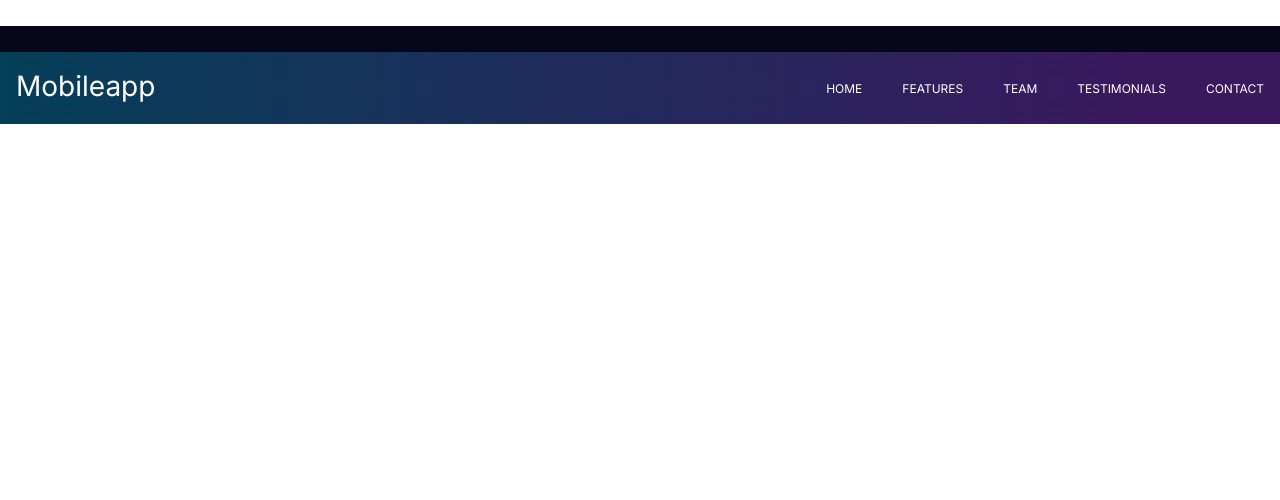
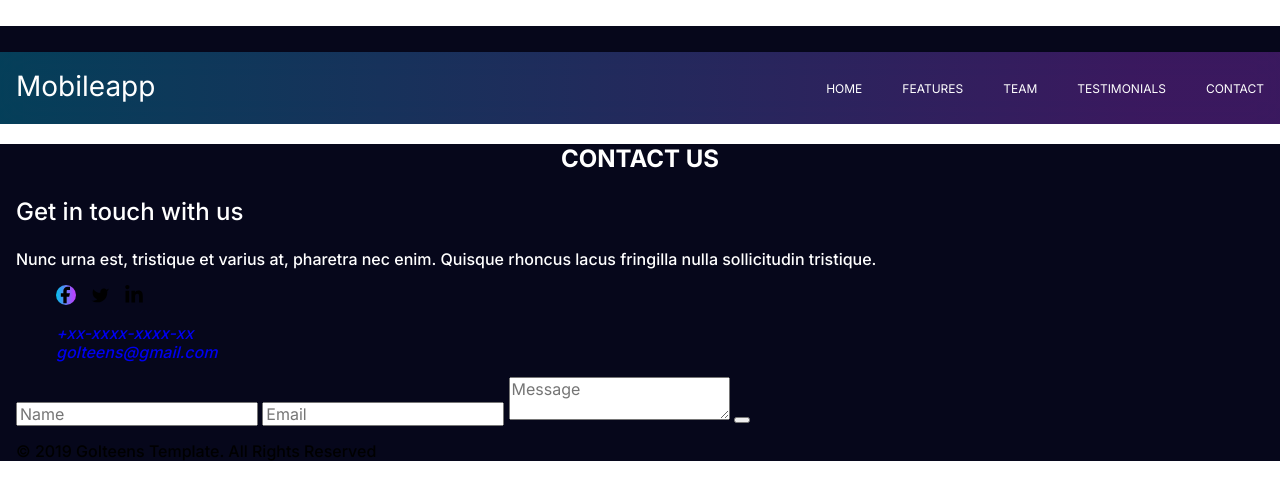
Before and after one commit to Yuliia1511Pacheva/MobileApp, a website built with Parcel: page src/index.html in a window 1280 px wide. Built offline with nearby package versions, Linux system fonts and the light colour scheme.

Commit message:
add footer

```diff
--- a/src/index.html
+++ b/src/index.html
@@ -11,5 +11,6 @@
   <body>
     <!-- ❗️❗️❗️ Add partials like so for every page -->
     <include src="./partials/header.html"></include>
+    <include src="./partials/footer.html"></include>
   </body>
 </html>
--- /dev/null
+++ b/src/partials/footer.html
@@ -0,0 +1,42 @@
+<footer class="footer_container container ">
+    <h2 class="footer_title">CONTACT US</h2>
+    <h3 class="footer_subtitle">Get in touch with us</h3>
+    <p class="footer_discr">
+        Nunc urna est, tristique et varius at, pharetra nec enim. Quisque rhoncus lacus fringilla nulla sollicitudin tristique.
+    </p>
+    <ul class="footer_list">
+        <li> <a href="#"> <svg class="footer_icon" width="20" height="20">
+            <use href="./images/symbol-defs.svg#icon-facebook"> </use>
+             </svg> </a>
+        </li>
+        <li> <a href="#"><svg width="20" height="20">
+                <use href="./images/symbol-defs.svg#icon-twitter"> </use>
+            </svg> </a>
+        </li>
+        <li> <a href="#"> <svg width="20" height="20">
+                <use href="./images/symbol-defs.svg#icon-linkedin-in"> </use>
+            </svg> </a>
+        </li>
+    </ul>
+    <address>
+      <ul>
+          <li> <a href="tel:+xxxxxxxxxxxx">+xx-xxxx-xxxx-xx</a></li>
+          <li> <a href="mailto:goIteens@gmail.com">goIteens@gmail.com</a></li>
+      </ul>
+    </address>
+    <form >
+      <label for="user-name"></label>
+      <input id="user-name" type="text" name="user-name" placeholder="Name">
+
+      <label for="user-email"></label>
+      <input id="user-email" type="email" name="user-email" placeholder="Email">
+
+      <label for="message"></label>
+      <textarea name="message" id="message" placeholder="Message" ></textarea>
+
+      <button type="submit"></button>
+    </form>
+    <p>
+        &copy; 2019 GoIteens Template. All Rights Reserved
+    </p>
+</footer>
--- /dev/null
+++ b/src/sass/component/_footer.scss
@@ -0,0 +1,36 @@
+.footer_container{
+    background-color: $bg-color;
+}
+
+.footer_title{
+    text-align: center;
+    font-weight: 700;
+    font-size: 24px;
+    line-height: 1.21;
+    color: $white-color;
+}
+
+.footer_subtitle{
+   font-weight: 500;
+   font-size: 24px;
+   line-height: 1.21;
+   color: $white-color;
+}
+
+.footer_discr{
+    font-weight: 500;
+    font-size: 16px;
+    line-height: 19px;
+    color: $white-color;
+}
+
+.footer_list{
+    display: flex;
+    gap: 14px;
+
+}
+
+.footer_icon{
+    border-radius: 50%;
+    background: linear-gradient(90.03deg, #00C5EB -1.97%, #B544FE 89.43%);
+}
--- a/src/sass/index.scss
+++ b/src/sass/index.scss
@@ -1,3 +1,4 @@
 @import './base/vars';
 @import './common';
 @import "./component/header";
+@import "./component/footer";
```
Also changed, not shown: src/images/symbol-defs.svg (added), 1 other file.
